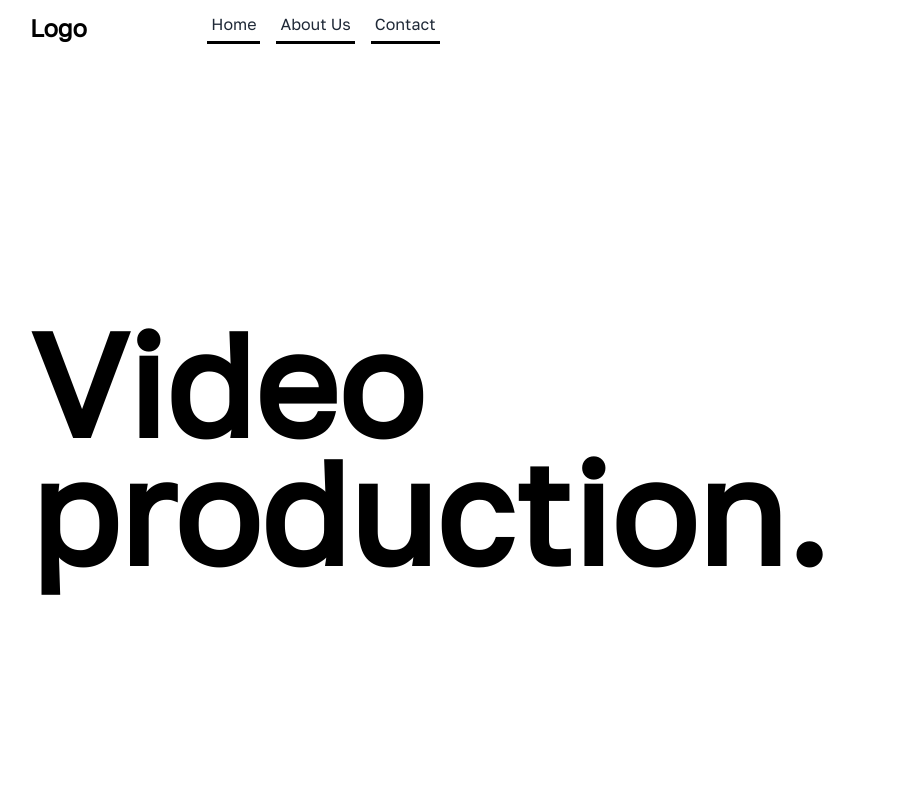
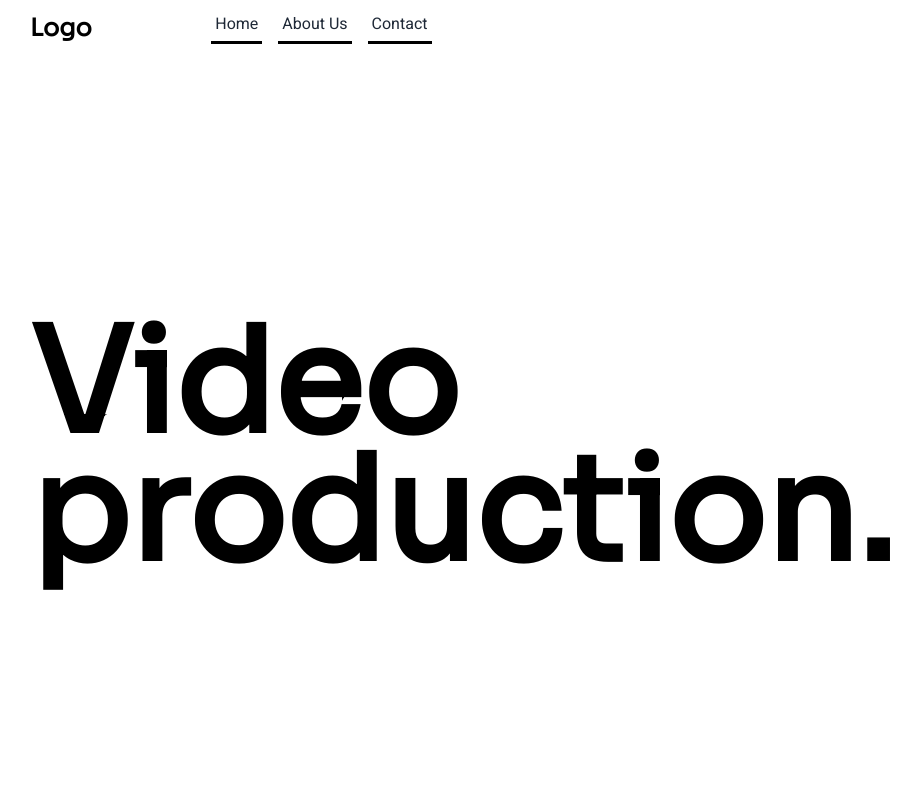
Before and after one commit to Praizee/Kakao-Video-Website, a React (Vite) app: page / in a window 1280 px wide. Shown: the top 800 px of the page, without its empty margins (82-1003 px from the left). Built offline with nearby package versions, Linux system fonts and the light colour scheme.

Commit message:
Update index.css

```diff
--- a/src/index.css
+++ b/src/index.css
@@ -1,14 +1,18 @@
 /* font import */
-@import url('https://fonts.googleapis.com/css2?family=Golos+Text&display=swap');
+@import url('https://fonts.googleapis.com/css2?family=Heebo&family=Sora&display=swap');
 
 @tailwind base;
 @tailwind components;
 @tailwind utilities;
 
 * {
-    font-family: 'Golos Text', sans-serif;
+    font-family: 'Heebo', sans-serif;
     font-size: 16px;
     scroll-behavior: smooth;
+}
+
+h1 {
+    font-family: 'Sora', sans-serif;
 }
 
 img {
```
